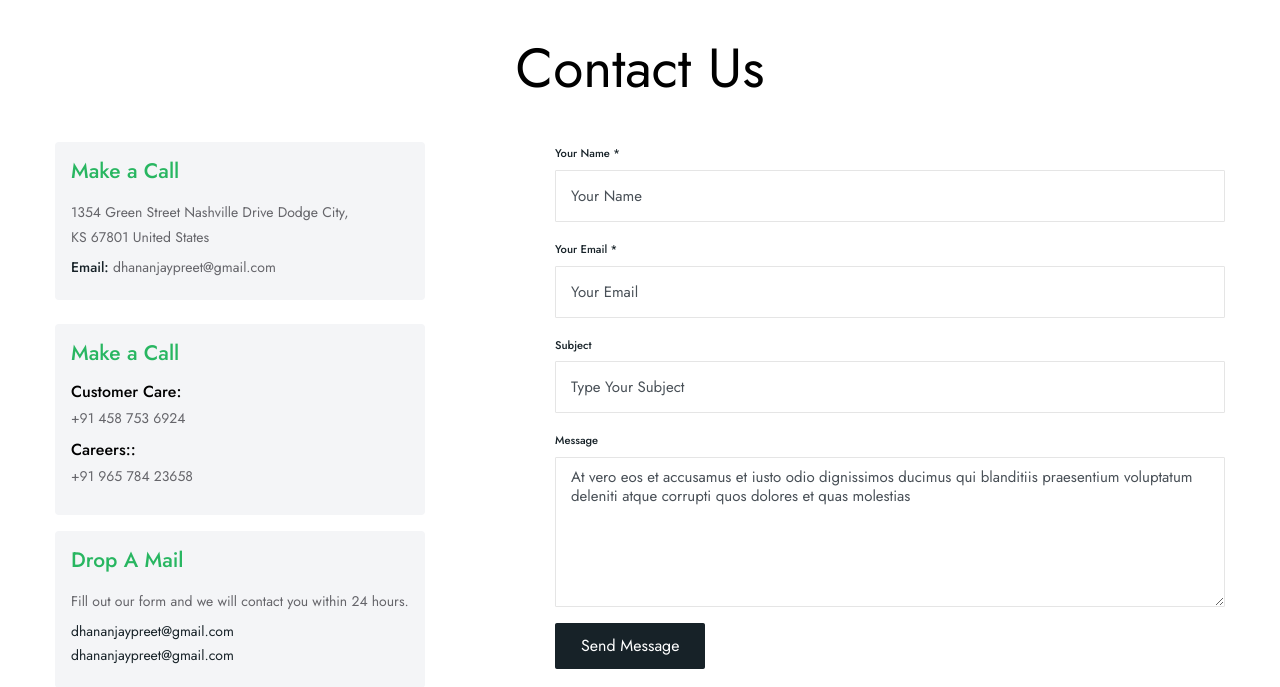
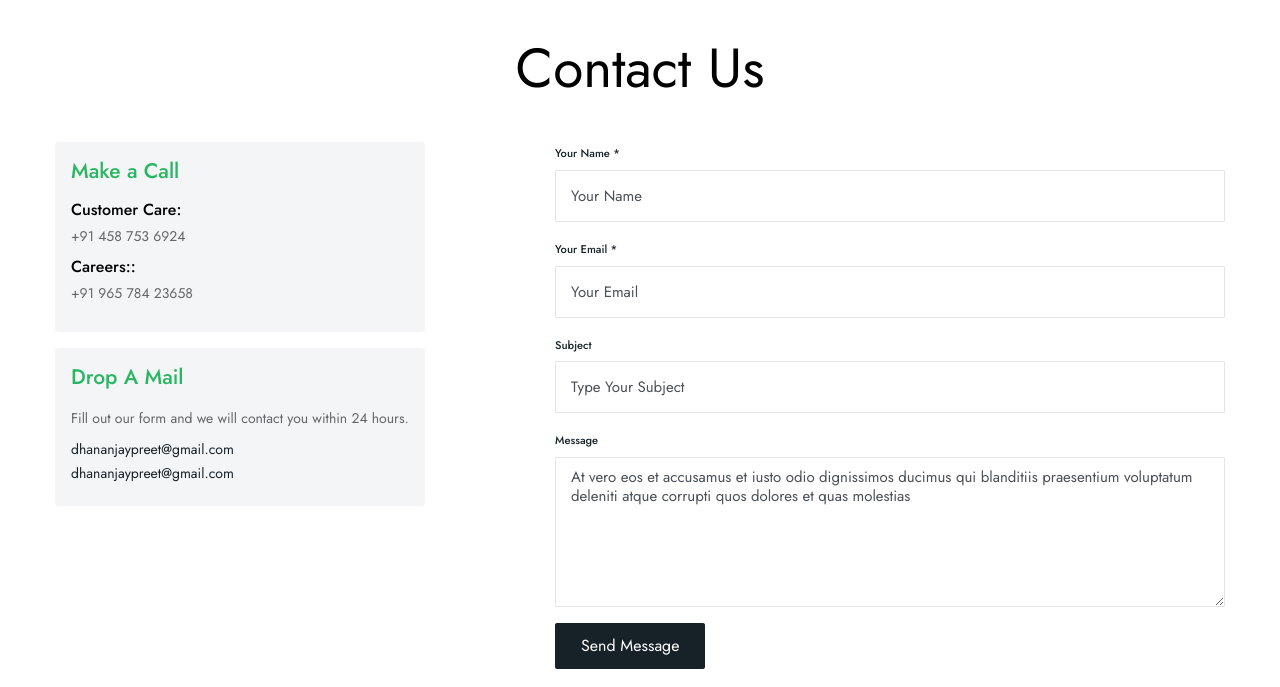
Before and after one commit to sudipbhr/project-worklink, a Django app: page /contact-us/ in a window 1280 px wide. Shown: the part 66-753 px from the top of the page. Run offline with Django 4.2, Linux system fonts and the light colour scheme; some libraries are stand-ins or nearby versions; some web fonts are replaced.

Commit message:
change on contact

```diff
--- a/services/urls.py
+++ b/services/urls.py
@@ -18,4 +18,5 @@ urlpatterns = [
     path('manage-seeker/', views.manage_seeker, name="manage-applicant"),
     path('my-profile/', views.my_profile, name="my-profile"),
     path('change-password/', views.change_password, name="change-password"),
+
 ]
--- a/templates/contact-us.html
+++ b/templates/contact-us.html
@@ -15,11 +15,6 @@
         <div class="row align-items-start justify-content-between">
 
             <div class="col-xl-4 col-lg-4 col-md-12 col-sm-12">
-                <div class="card-wrap-body mb-4 gray rounded p-3">
-                    <h4 class="ft-medium mb-3 theme-cl">Make a Call</h4>
-                    <p>1354 Green Street Nashville Drive Dodge City,<br> KS 67801 United States</p>
-                    <p class="lh-1"><span class="text-dark ft-medium">Email:</span> dhananjaypreet@gmail.com</p>
-                </div>
 
                 <div class="card-wrap-body mb-3 gray rounded p-3">
                     <h4 class="ft-medium mb-3 theme-cl">Make a Call</h4>
```
Also changed, not shown: services/forms.py (+11 -11 lines).
